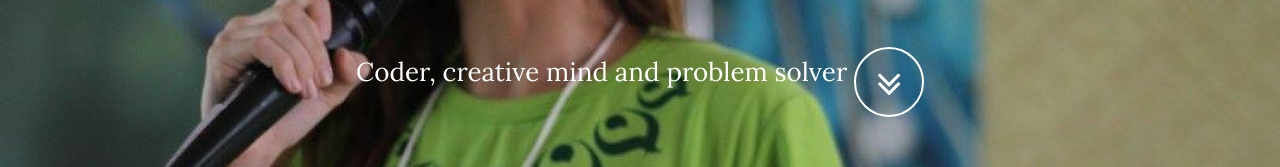
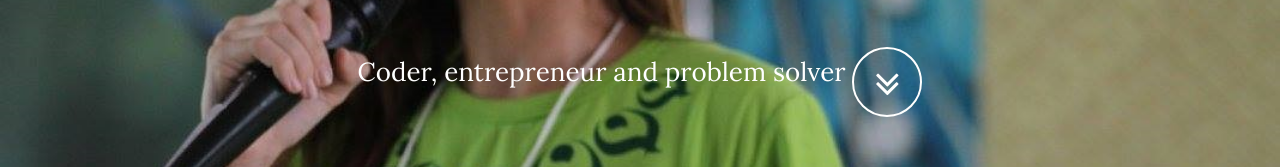
Before and after one commit to ludymila/ludymila.github.io, a website: page index.html in a window 1280 px wide. Shown: the part 436-603 px from the top of the page. Drawn offline with nearby package versions, Linux system fonts and the light colour scheme.

Commit message:
Alteracao no texto da pagina inicial

```diff
--- a/index.html
+++ b/index.html
@@ -75,7 +75,7 @@
                 <div class="row">
                     <div class="col-md-8 col-md-offset-2">
                         <h1 class="brand-heading">Ludymila Lobo</h1>
-                        <p class="intro-text">Coder, creative mind and problem solver
+                        <p class="intro-text">Coder, entrepreneur and problem solver
                         <a href="#about" class="btn btn-circle page-scroll">
                             <i class="fa fa-angle-double-down animated"></i>
                         </a>
```
